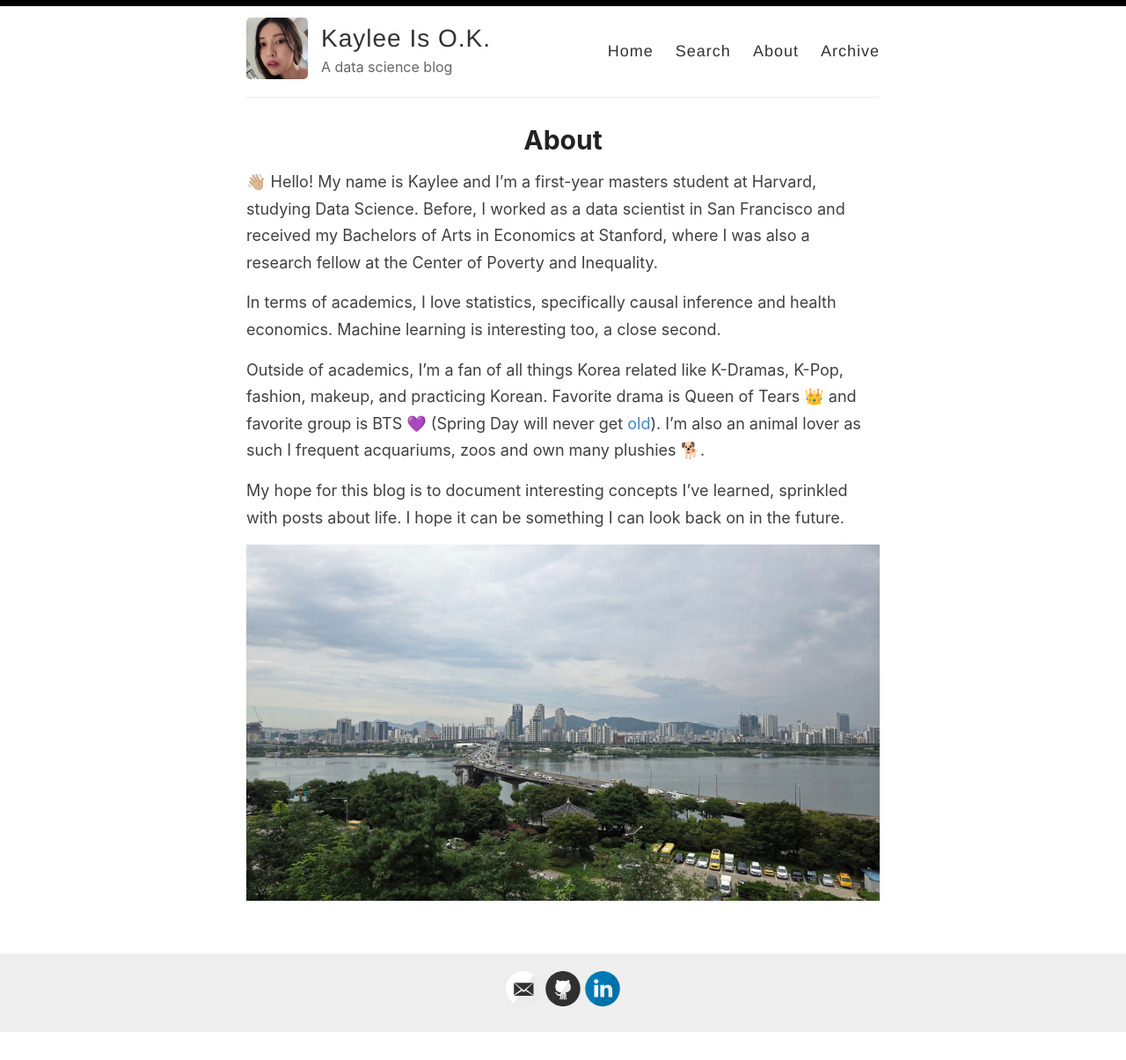
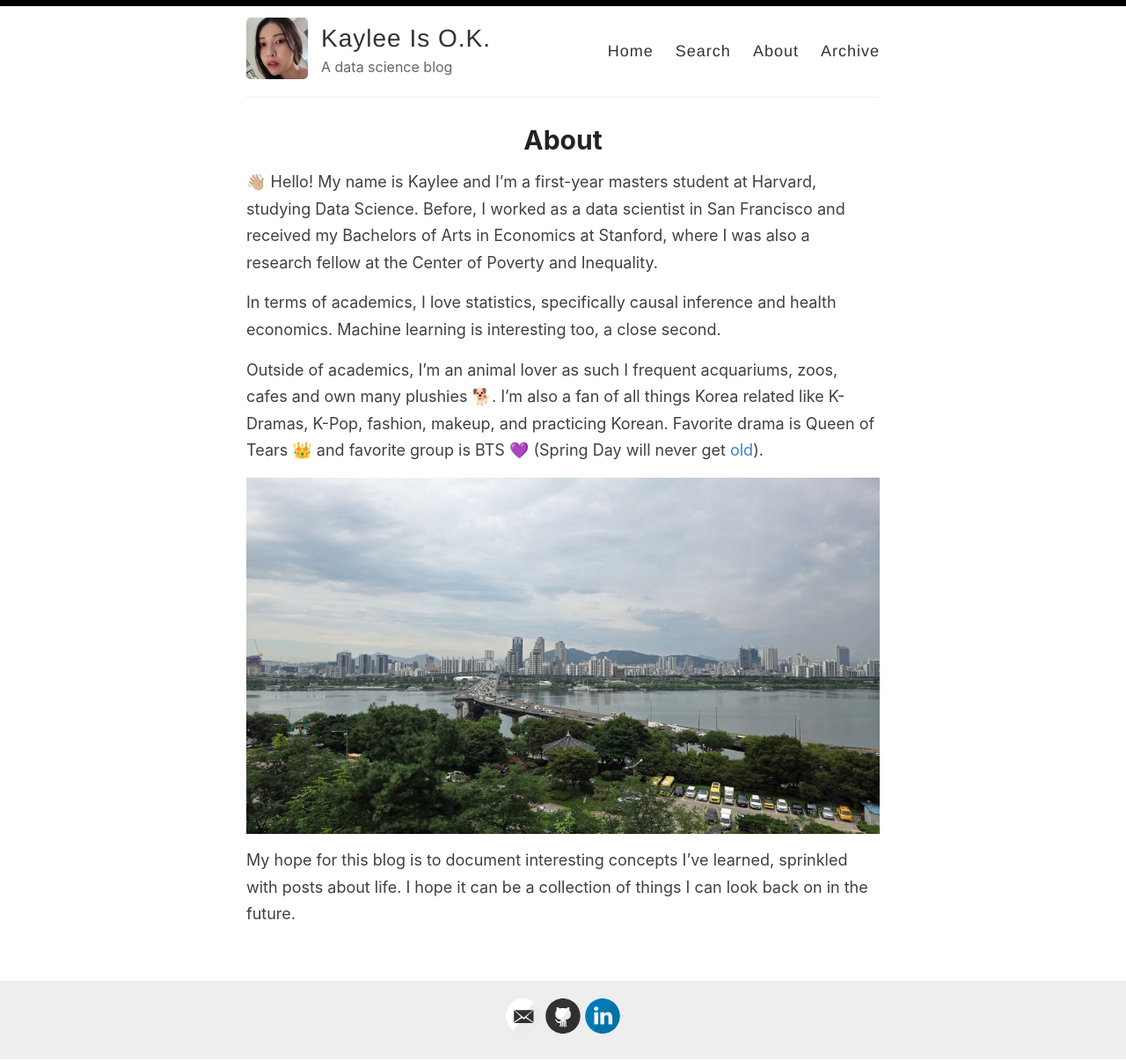
Before and after one commit to kayleeisokay/kayleeisokay.github.io, a Jekyll site: the page built from _pages/about.md, in a window 1280 px wide. Shown: the whole page at 88% size. Built offline with Jekyll 4.4.1, drawn with Linux system fonts in a browser that asks for light colours; before the commit the page ends 1174 px from its top, so only the background shows below that.

Commit message:
small about edit

```diff
--- a/_pages/about.md
+++ b/_pages/about.md
@@ -8,8 +8,8 @@ permalink: /about/
 
 In terms of academics, I love statistics, specifically causal inference and health economics. Machine learning is interesting too, a close second.
 
-Outside of academics, I'm a fan of all things Korea related like K-Dramas, K-Pop, fashion, makeup, and practicing Korean. Favorite drama is Queen of Tears 👑 and favorite group is BTS 💜 (Spring Day will never get [old](https://www.melon.com/chart/index.htm)). I'm also an animal lover as such I frequent acquariums, zoos and own many plushies 🐕.
-
-My hope for this blog is to document interesting concepts I've learned, sprinkled with posts about life. I hope it can be something I can look back on in the future.
+Outside of academics, I'm an animal lover as such I frequent acquariums, zoos, cafes and own many plushies 🐕. I'm also a fan of all things Korea related like K-Dramas, K-Pop, fashion, makeup, and practicing Korean. Favorite drama is Queen of Tears 👑 and favorite group is BTS 💜 (Spring Day will never get [old](https://www.melon.com/chart/index.htm)).
 
 <img src="/assets/img/seoul.jpg">
+
+ My hope for this blog is to document interesting concepts I've learned, sprinkled with posts about life. I hope it can be a collection of things I can look back on in the future.
```
